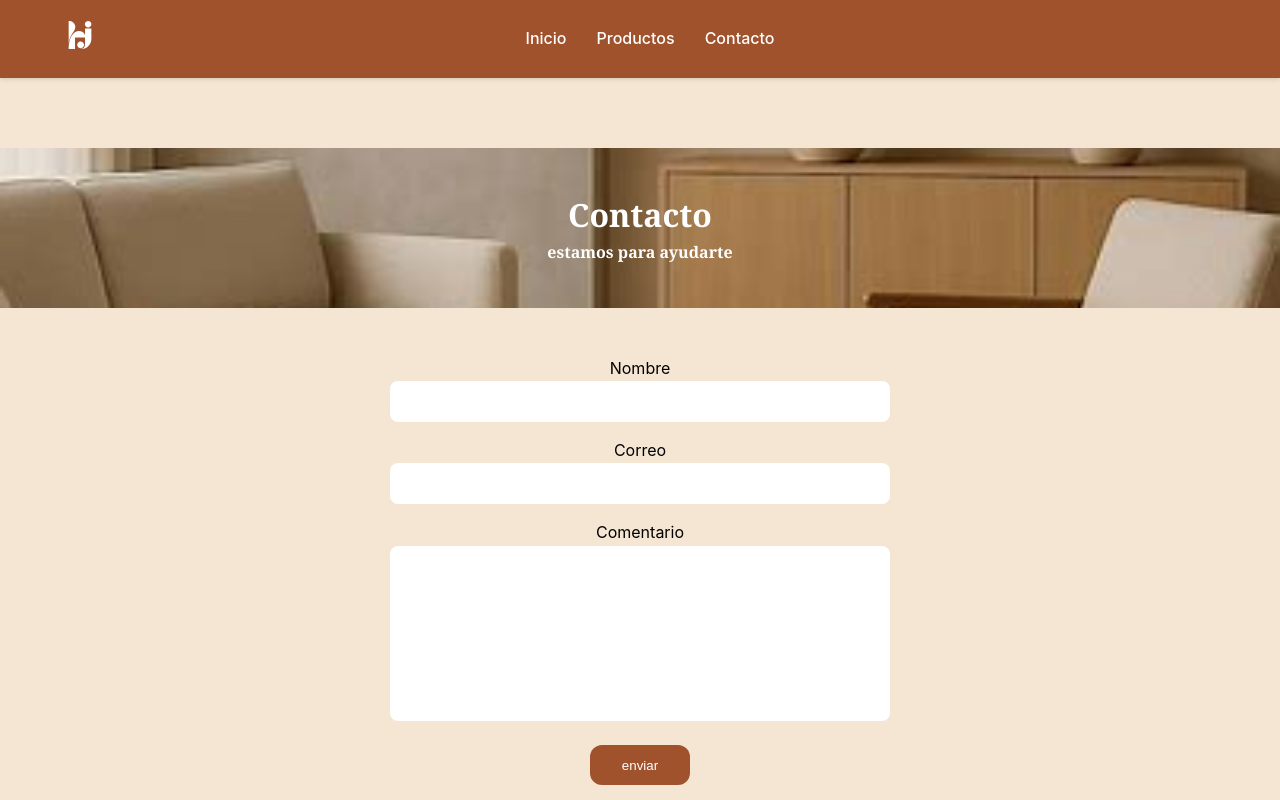
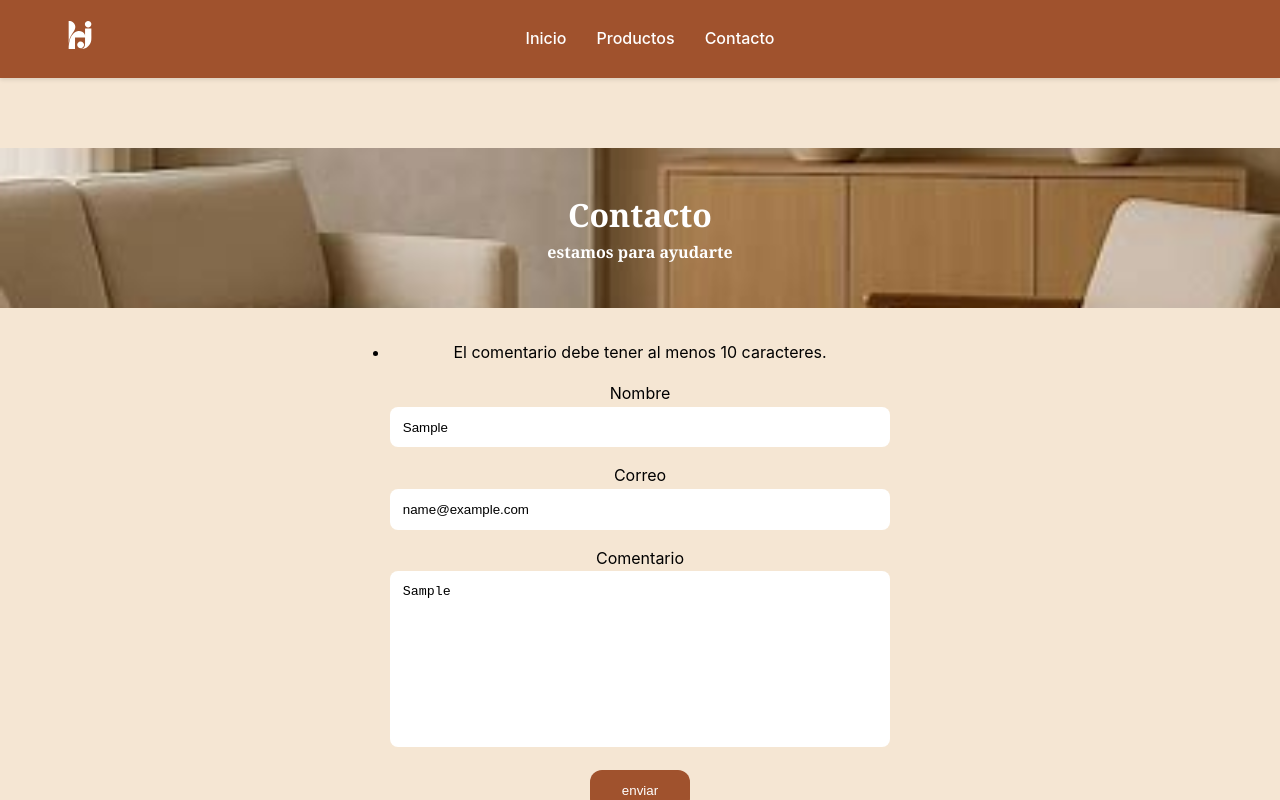
Before and after one commit to jazminshaiel/hermanos_jota, a React (Create React App) app in the folder client/: page /contacto in a window 1280 px wide. Both pictures are taken after typing "Sample", "name@example.com", "Sample" into the empty fields and a click on the button "enviar". Shown: the top 800 px of the page. Built offline with nearby package versions, Linux system fonts and the light colour scheme.

Commit message:
se agrago funcionalidad a contacto.jxs, y se corrigió contacto.css

```diff
--- a/client/src/pages/Contacto.jsx
+++ b/client/src/pages/Contacto.jsx
@@ -1,4 +1,4 @@
-import React, { useState } from "react";
+import React, { useState, useEffect } from "react";
 import "../styles/estilos-globales.css";
 import "../styles/estilos-contacto.css";
 
@@ -10,11 +10,18 @@ function Contacto() {
   const [formData, setFormData] = useState({
     nombre: "",
     email: "",
-    mensaje: ""
+    comentario: ""
   });
 
 
+  const [errors, setErrors] = useState({});
+
+
   const [exito, setExito] = useState(false);
+
+
+  const [submitted, setSubmitted] = useState(false);
+
 
   const handleChange = (e) => {
     const { name, value } = e.target;
@@ -25,13 +32,55 @@ function Contacto() {
   };
 
 
+  useEffect(() => {
+    if (exito) {
+      const timer = setTimeout(() => {
+        setExito(false);
+      }, 4000);
+
+      return () => clearTimeout(timer);
+    }
+  }, [exito]);
+
+
+
   const handleSubmit = (e) => {
     e.preventDefault();
-    console.log("Datos enviados:", formData);
+    setSubmitted(true);
+    setExito(false);
+
+    const validationErrors = {};
+    const { nombre, email, comentario } = formData;
+
+
+    if (nombre.trim().length < 2) {
+      validationErrors.nombre = "El nombre debe tener al menos 2 caracteres.";
+    }
+
+
+    const emailRegex = /^[^\s@]+@[^\s@]+\.[^\s@]+$/;
+    if (!emailRegex.test(email.trim())) {
+      validationErrors.email = "El correo electrónico no es válido.";
+    }
+
+
+    if (comentario.trim().length < 10) {
+      validationErrors.comentario = "El comentario debe tener al menos 10 caracteres.";
+    }
+
+
+    setErrors(validationErrors);
+
+
+    if (Object.keys(validationErrors).length === 0) {
+      console.log("Formulario válido. Datos enviados:", formData);
       setExito(true);
 
 
-    setFormData({ nombre: "", email: "", mensaje: "" });
+      setFormData({ nombre: "", email: "", comentario: "" });
+      setErrors({});
+      setSubmitted(false);
+    }
   };
 
   return (
@@ -46,45 +95,51 @@ function Contacto() {
         </div>
 
         <div className="formulario-contenedor">
-    <form id="contactoForm" onSubmit={handleSubmit}>
-      <div id="mensajes"></div>
+          <form id="contactoForm" onSubmit={handleSubmit} noValidate>
+
+
+            <div id="mensajes">
+              {Object.keys(errors).length > 0 && (
+                <ul className="lista-errores">
+                  {Object.values(errors).map((error, index) => <li key={index}>{error}</li>)}
+                </ul>
+              )}
+              {exito && <p className="mensaje-exito">✅ ¡Mensaje enviado con éxito!</p>}
+            </div>
 
             <div>
               <label htmlFor="Nombre">Nombre<br /></label>
               <input
-          className="campo"
+                className={`campo ${submitted && (errors.nombre ? 'input-error' : 'input-success')}`}
                 type="text"
                 id="Nombre"
                 name="nombre"
                 value={formData.nombre}
                 onChange={handleChange}
-          required
               />
             </div>
 
             <div>
               <label htmlFor="Email">Correo<br /></label>
               <input
-          className="campo"
+                className={`campo ${submitted && (errors.email ? 'input-error' : 'input-success')}`}
                 type="email"
                 id="Email"
                 name="email"
                 value={formData.email}
                 onChange={handleChange}
-          required
               />
             </div>
 
             <div>
               <label htmlFor="Comentario">Comentario<br /></label>
               <textarea
-          className="campo"
+                className={`campo ${submitted && (errors.comentario ? 'input-error' : 'input-success')}`}
                 id="Comentario"
-          name="mensaje"
+                name="comentario"
                 rows="10"
-          value={formData.mensaje}
+                value={formData.comentario}
                 onChange={handleChange}
-          required
               ></textarea>
             </div>
 
@@ -92,9 +147,6 @@ function Contacto() {
               <button id="Enviar" type="submit">enviar</button>
             </div>
 
-      <div id="mensajes">
-        {exito && <p className="mensaje-exito">✅ ¡Mensaje enviado con éxito!</p>}
-      </div>
           </form>
         </div>
       </main>
```
Also changed, not shown: client/src/styles/estilos-contacto.css (line endings or trailing spaces). Lines whose indentation alone changed are shown as unchanged.
